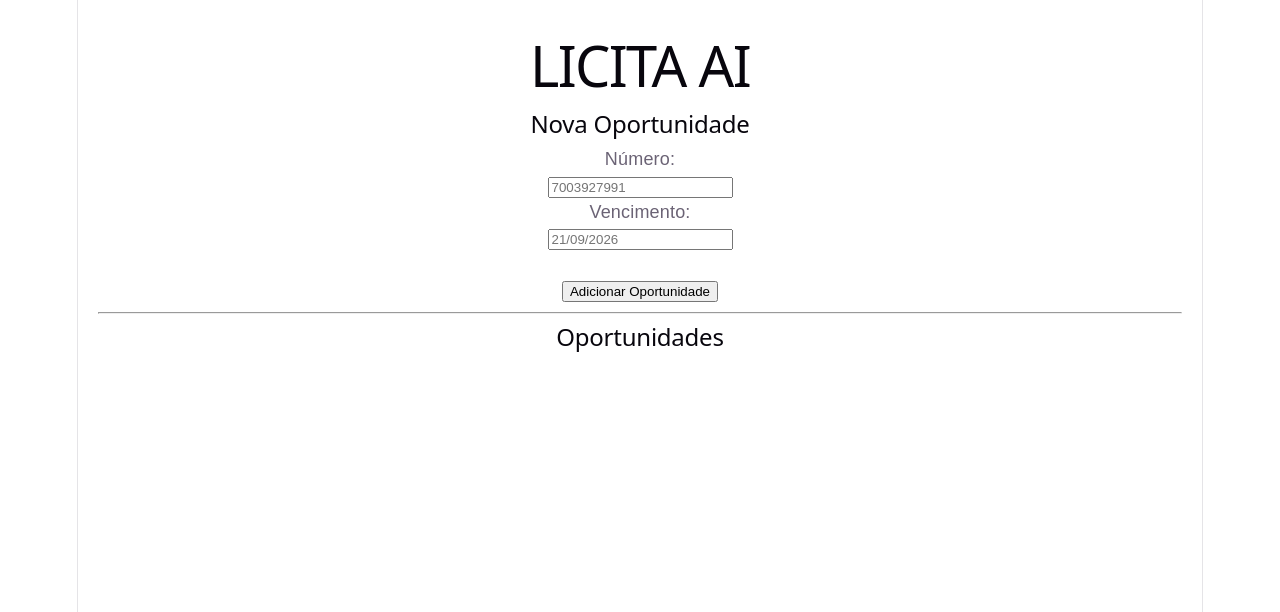
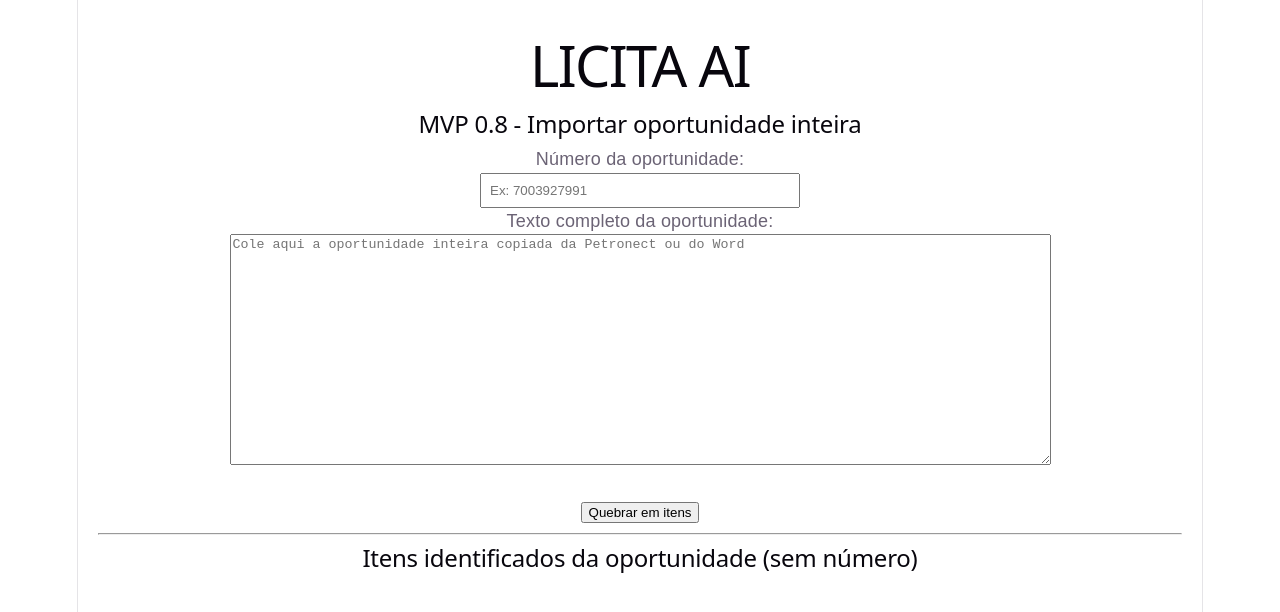
Before and after one commit to evaldoasjunior-sys/licita-ai, a React app in the folder frontend/: page / in a window 1280 px wide. Shown: the top 612 px of the page. Built offline with nearby package versions, Linux system fonts and the light colour scheme; the HTML template or start-up script is replaced by a standard one.

Commit message:
MVP 0.8 - Importa oportunidade inteira e separa itens

```diff
--- a/frontend/src/App.jsx
+++ b/frontend/src/App.jsx
@@ -2,111 +2,160 @@ import { useState } from "react";
 
 function App() {
   const [numero, setNumero] = useState("");
-  const [vencimento, setVencimento] = useState("");
-  const [oportunidades, setOportunidades] = useState([]);
+  const [textoCompleto, setTextoCompleto] = useState("");
+  const [itens, setItens] = useState([]);
 
-  function adicionarOportunidade() {
-    if (!numero || !vencimento) {
-      alert("Preencha número e vencimento.");
+  function identificarCategoria(texto) {
+    const t = texto.toUpperCase();
+
+    if (t.includes("TRANSMISSOR DE VAZÃO")) return "Transmissor de Vazão";
+    if (t.includes("TRANSMISSOR DE TEMPERATURA")) return "Transmissor de Temperatura";
+    if (t.includes("TRANSMISSOR DE PRESSÃO")) return "Transmissor de Pressão";
+    if (t.includes("MEDIDOR DE UMIDADE")) return "Medidor de Umidade";
+    if (t.includes("CONTATOR")) return "Contator";
+    if (t.includes("VÁLVULA") || t.includes("VALVULA")) return "Válvula";
+    if (t.includes("FUSÍVEL") || t.includes("FUSIVEL")) return "Fusível";
+
+    return "Não identificada";
+  }
+
+  function extrairReferencias(texto) {
+    const t = texto.toUpperCase();
+    const referencias = [];
+
+    const tp = t.match(/TP:\s*([A-Z0-9\s]+?)\s+([A-Z0-9\-\/\.]+)/);
+    if (tp) {
+      referencias.push({
+        tipo: "Tp",
+        fabricante: tp[1].trim(),
+        codigo: tp[2].trim(),
+      });
+    }
+
+    const refRegex = /REFERÊNCIA:\s*(.*?)\s*\/\s*FABRICANTE:\s*([A-Z0-9\s]+)/g;
+    let match;
+
+    while ((match = refRegex.exec(t)) !== null) {
+      referencias.push({
+        tipo: "Referência",
+        fabricante: match[2].trim(),
+        codigo: match[1].trim(),
+      });
+    }
+
+    return referencias;
+  }
+
+  function quebrarEmItens() {
+    if (!textoCompleto) {
+      alert("Cole o texto da oportunidade.");
       return;
     }
 
-    const nova = {
-      id: Date.now(),
-      numero,
-      vencimento,
-      status: "Em análise",
-    };
+    const linhas = textoCompleto
+      .split("\n")
+      .map((linha) => linha.trim())
+      .filter((linha) => linha.length > 0);
 
-    setOportunidades([...oportunidades, nova]);
+    const novosItens = [];
+    let itemAtual = null;
 
-    setNumero("");
-    setVencimento("");
-  }
+    linhas.forEach((linha) => {
+      const inicioItem = linha.match(/^(\d+)\s+(\d+)\s+(.*)/);
 
-  function alterarStatus(id, novoStatus) {
-    const atualizadas = oportunidades.map((op) =>
-      op.id === id ? { ...op, status: novoStatus } : op
-    );
+      if (inicioItem) {
+        if (itemAtual) {
+          novosItens.push(itemAtual);
+        }
 
-    setOportunidades(atualizadas);
+        itemAtual = {
+          item: inicioItem[1],
+          quantidade: inicioItem[2],
+          descricao: inicioItem[3],
+        };
+      } else if (itemAtual) {
+        itemAtual.descricao += " " + linha;
+      }
+    });
+
+    if (itemAtual) {
+      novosItens.push(itemAtual);
+    }
+
+    const itensAnalisados = novosItens.map((item) => ({
+      ...item,
+      categoria: identificarCategoria(item.descricao),
+      referencias: extrairReferencias(item.descricao),
+    }));
+
+    setItens(itensAnalisados);
   }
 
   return (
     <div style={{ padding: "20px", fontFamily: "Arial" }}>
       <h1>LICITA AI</h1>
+      <h2>MVP 0.8 - Importar oportunidade inteira</h2>
 
-      <h2>Nova Oportunidade</h2>
-
-      <p>Número:</p>
+      <p>Número da oportunidade:</p>
       <input
         value={numero}
         onChange={(e) => setNumero(e.target.value)}
-        placeholder="7003927991"
+        placeholder="Ex: 7003927991"
+        style={{ width: "300px", padding: "8px" }}
       />
 
-      <p>Vencimento:</p>
-      <input
-        value={vencimento}
-        onChange={(e) => setVencimento(e.target.value)}
-        placeholder="21/09/2026"
+      <p>Texto completo da oportunidade:</p>
+      <textarea
+        rows="15"
+        cols="100"
+        value={textoCompleto}
+        onChange={(e) => setTextoCompleto(e.target.value)}
+        placeholder="Cole aqui a oportunidade inteira copiada da Petronect ou do Word"
       />
 
       <br />
       <br />
 
-      <button onClick={adicionarOportunidade}>
-        Adicionar Oportunidade
-      </button>
+      <button onClick={quebrarEmItens}>Quebrar em itens</button>
 
       <hr />
 
-      <h2>Oportunidades</h2>
+      <h2>Itens identificados da oportunidade {numero || "(sem número)"}</h2>
 
-      {oportunidades.map((op) => (
+      {itens.map((item, index) => (
         <div
-          key={op.id}
+          key={index}
           style={{
             border: "1px solid #ccc",
             padding: "15px",
             marginBottom: "15px",
           }}
         >
-          <h3>{op.numero}</h3>
+          <h3>
+            Item {item.item} | Qtd {item.quantidade}
+          </h3>
 
           <p>
-            <strong>Vencimento:</strong> {op.vencimento}
+            <strong>Categoria:</strong> {item.categoria}
           </p>
 
           <p>
-            <strong>Status:</strong> {op.status}
+            <strong>Descrição:</strong> {item.descricao}
           </p>
 
-          <button
-            onClick={() =>
-              alterarStatus(op.id, "Sem Interesse")
-            }
-          >
-            Sem Interesse
-          </button>
+          <h4>Referências / Fabricantes</h4>
 
-          <button
-            onClick={() =>
-              alterarStatus(op.id, "Com Interesse")
-            }
-            style={{ marginLeft: "10px" }}
-          >
-            Com Interesse
-          </button>
-
-          <button
-            onClick={() =>
-              alterarStatus(op.id, "Cotação Enviada")
-            }
-            style={{ marginLeft: "10px" }}
-          >
-            Cotação Enviada
-          </button>
+          {item.referencias.length === 0 ? (
+            <p>Nenhuma referência identificada.</p>
+          ) : (
+            <ul>
+              {item.referencias.map((ref, i) => (
+                <li key={i}>
+                  <strong>{ref.tipo}:</strong> {ref.fabricante} | {ref.codigo}
+                </li>
+              ))}
+            </ul>
+          )}
         </div>
       ))}
     </div>
```
